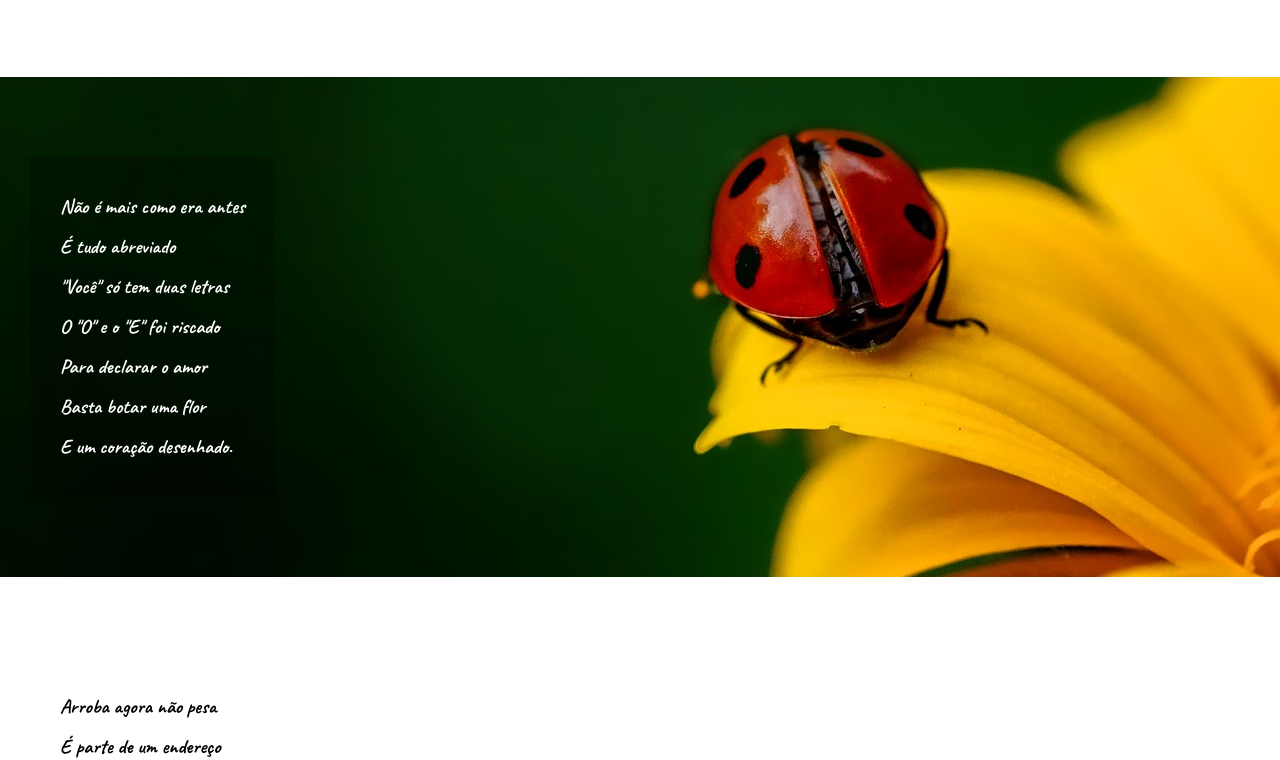
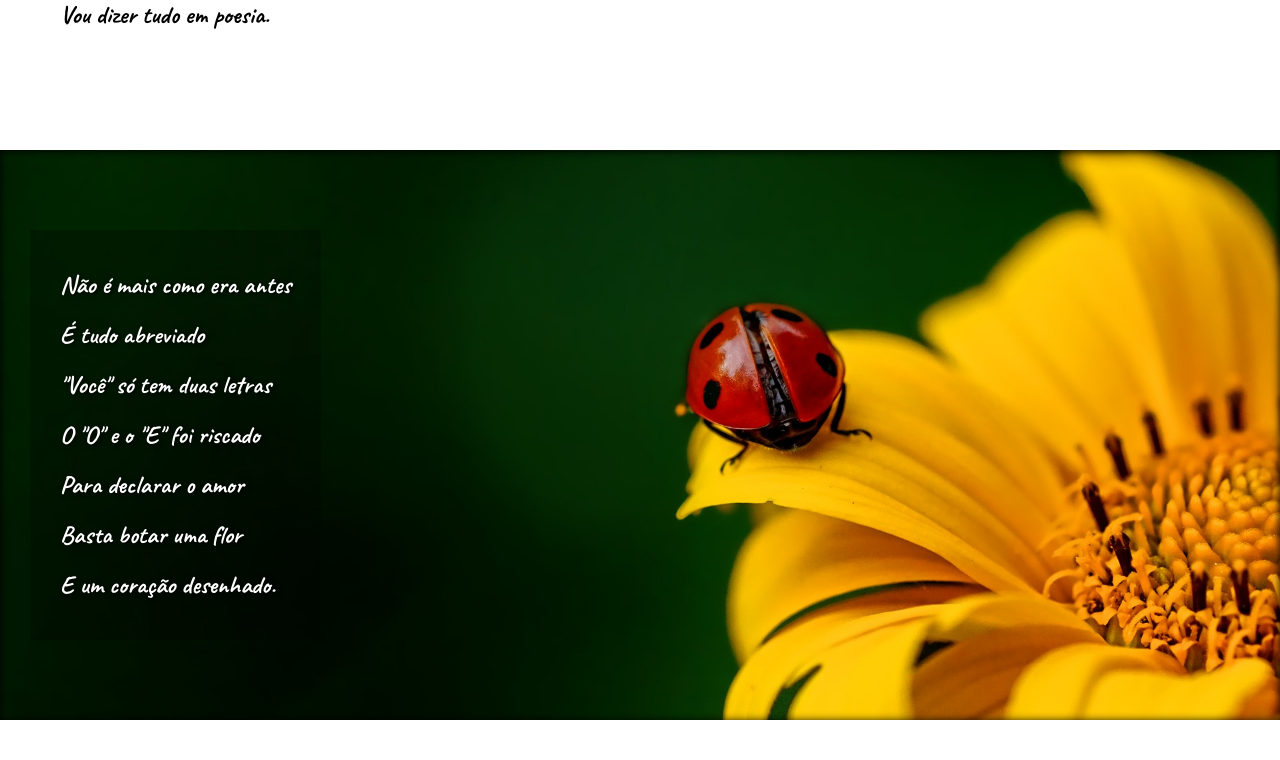
Before and after one commit to GBarbosa06/cordel-moderno, a plain HTML site: page index.html in a window 1280 px wide. Shown: the part 972-1732 px from the top of the page. Drawn offline with Linux system fonts and the light colour scheme.

Commit message:
Update index.html

```diff
--- a/index.html
+++ b/index.html
@@ -44,7 +44,7 @@
             line-height: 2em;
             font-family: 'Caveat';
             font-weight: 900;
-            font-size: 20px;
+            font-size: 25px;
         }
         .image p{
             background-color: rgba(0, 0, 0, 0.24);
@@ -60,7 +60,10 @@
         .image{
             background-position: center;
             background-attachment: fixed;
+            background-size: cover;
             background-color: rgb(73, 73, 73);
+            text-shadow: 2px 1px 5px black;
+            box-shadow: inset 0px 1px 8px 0px black;
         }
 
 
```
